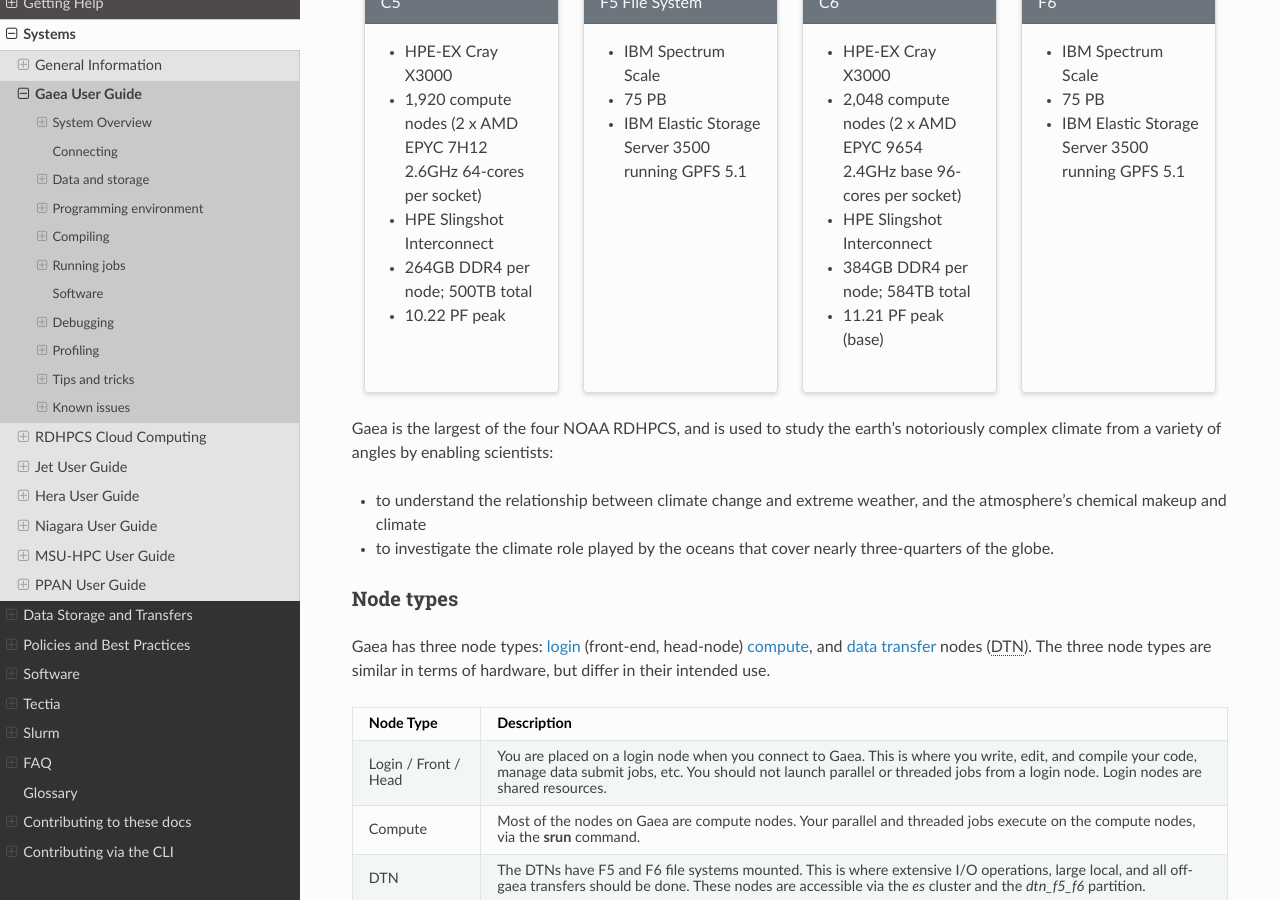
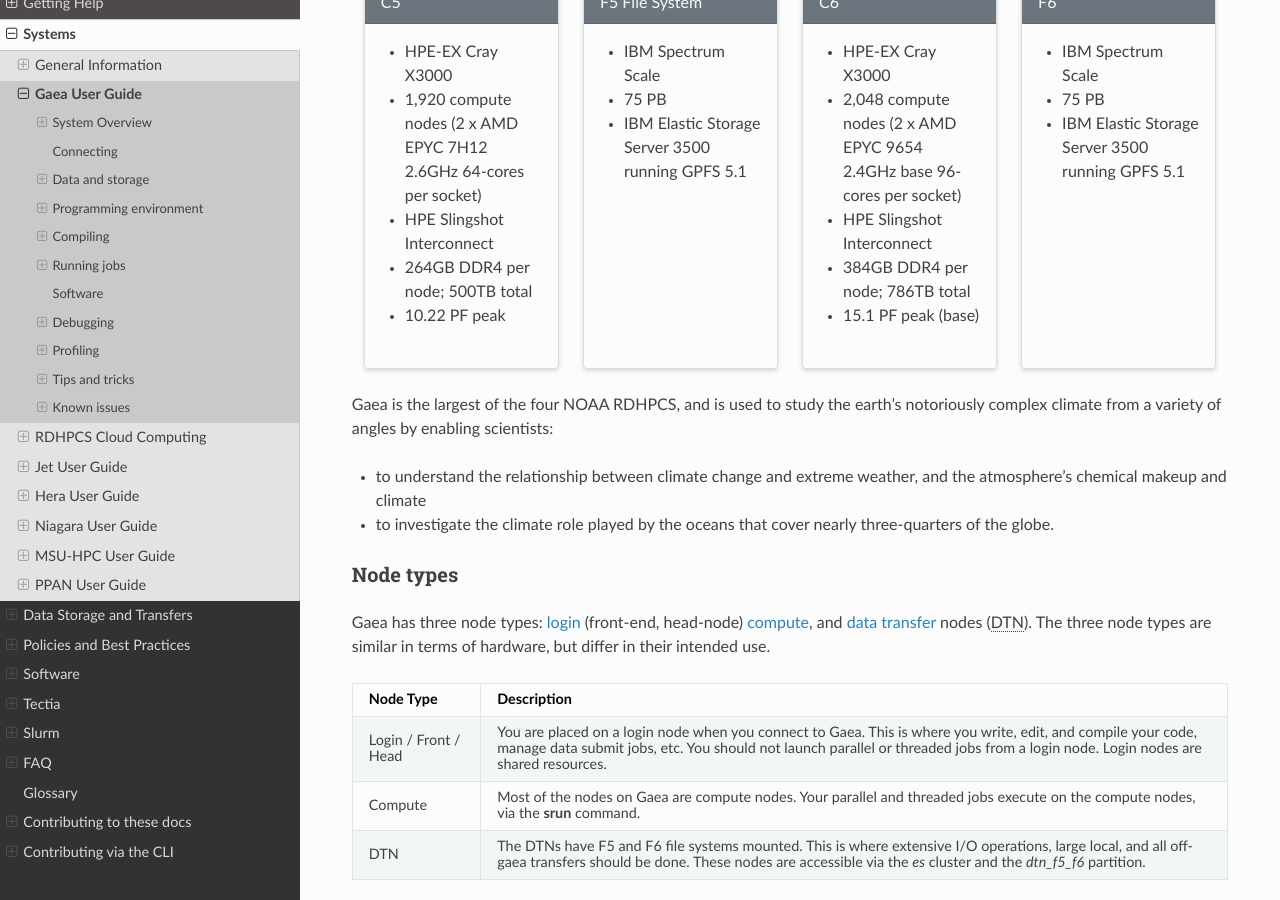
Before and after one commit to NOAA-RDHPCS/noaa-rdhpcs.github.io, a Sphinx documentation site: the page built from source/systems/gaea_user_guide.rst, in a window 1280 px wide and 900 px high, scrolled down 844 px. Built offline with Sphinx 7.4.7 and the Read the Docs theme 3.1.0, drawn with Linux system fonts in a browser that asks for light colours.

Commit message:
Updated C6 information

```diff
--- a/source/systems/gaea_user_guide.rst
+++ b/source/systems/gaea_user_guide.rst
@@ -80,9 +80,9 @@ points at Atlanta and Chicago.
 
     * HPE Slingshot Interconnect
 
-    * 384GB DDR4 per node; 584TB total
-
-    * 11.21 PF peak (base)
+    * 384GB DDR4 per node; 786TB total
+
+    * 15.1 PF peak (base)
 
   .. grid-item-card::
     :class-header: sd-bg-muted sd-text-light
```
